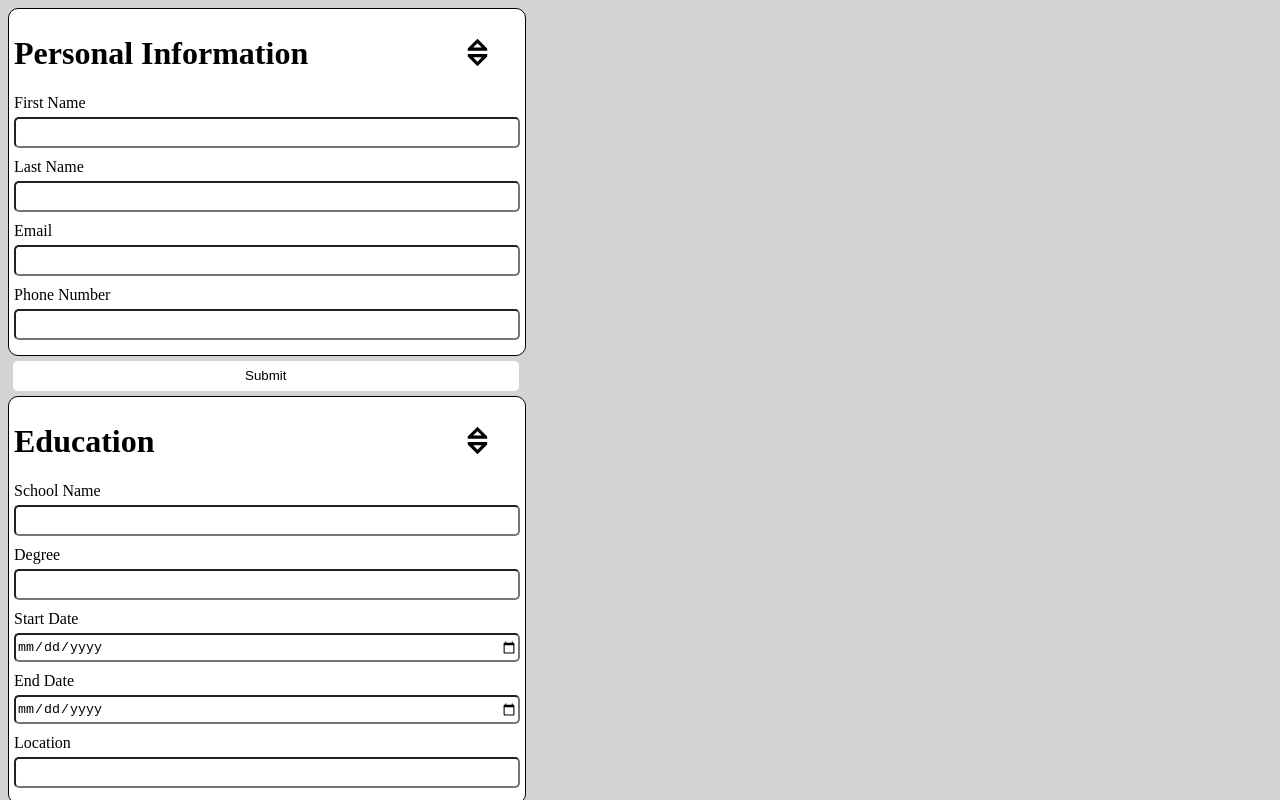
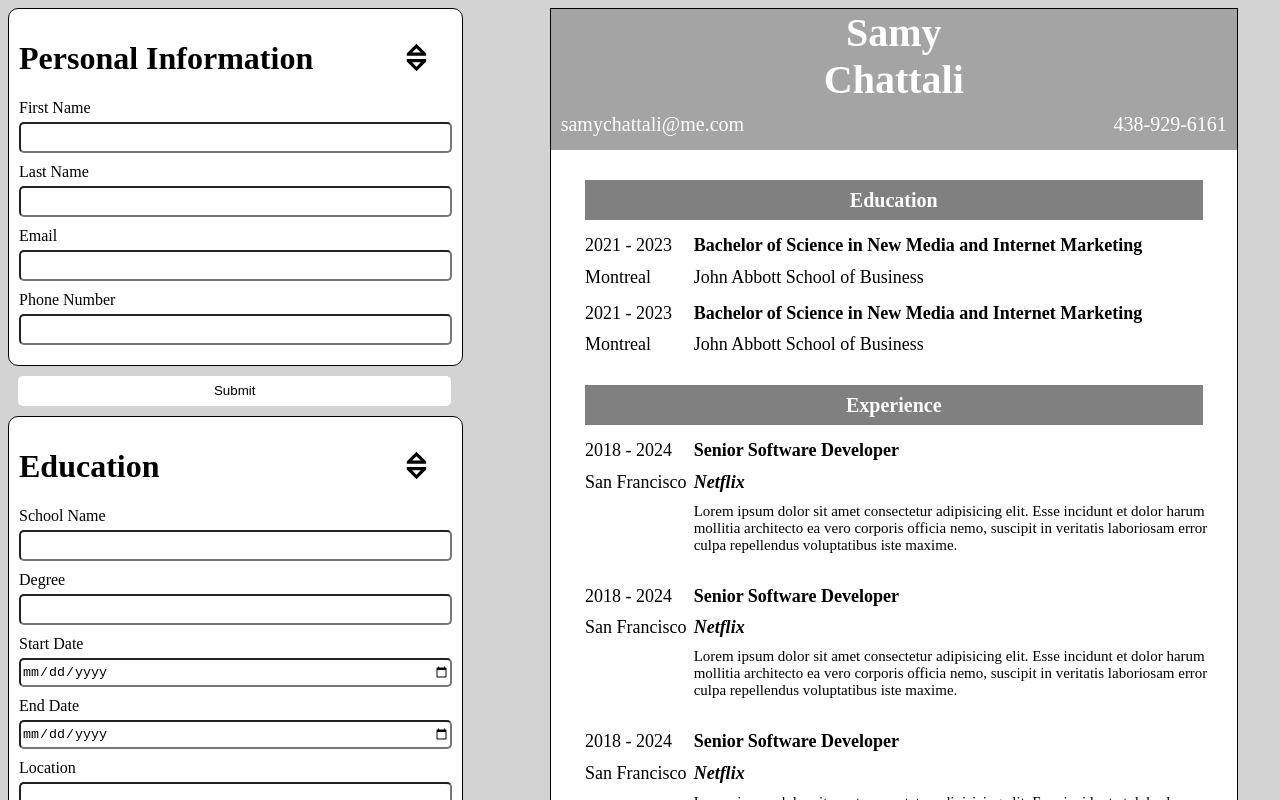
Before and after one commit to SamyyCh/cv-application, a React (Vite) app: page / in a window 1280 px wide. Shown: the top 800 px of the page. Built offline with nearby package versions, Linux system fonts and the light colour scheme.

Commit message:
Base CV Template Built

```diff
--- a/src/App.css
+++ b/src/App.css
@@ -1,3 +1,16 @@
 body {
     background-color: lightgray;
 }
+
+.page {
+    display: grid;
+    grid-template-columns: 0.75fr 1fr;
+}
+
+.left {
+    grid-column: 1;
+}
+
+.right {
+    grid-column: 2;
+}
--- a/src/App.jsx
+++ b/src/App.jsx
@@ -5,12 +5,23 @@ import CV from './components/cv.jsx'
 import '../src/App.css'
 
 function App() {
+  const info = new Info();
+  const education = new Education();
+  const experience = new Experience();
+  const cv = new CV();
+
   return (
     <>
-    <Info />
-    <Education />
-    <Experience />
-    <CV />
+    <div className='page'>
+      <div className='left'>
+        {info}
+        {education}
+        {experience}
+      </div>
+      <div className='right'>
+        {cv}
+      </div>
+    </div>
     </>
   )
 }
--- a/src/components/cv.jsx
+++ b/src/components/cv.jsx
@@ -2,15 +2,53 @@ import Info from './info.jsx'
 import React from 'react';
 // import Education from './components/education.jsx'
 // import Experience from './components/experience.jsx'
+import '../styles/cv.css'
 
 function cv() {
-
+    const info = new Info();
 
     return (
         <>
         <div className='fullPage'>
             <div className='cvHeader'>
-                <div id='fullName'></div>
+                <div id='fullName'>Samy Chattali</div>
+                <div id='cvEmail'>samychattali@me.com</div>
+                <div id='cvPhone'>438-929-6161</div>
+            </div>
+            <div id='cvEduTitle'>Education</div>
+            <div className='cvEducation'>
+                <div id='cvSchool'>John Abbott School of Business</div>
+                <div id='cvDegree'>Bachelor of Science in New Media and Internet Marketing</div>
+                <div id='startEndSchool'>2021 - 2023</div>
+                <div id='cvLocationSchool'>Montreal</div>
+            </div>
+            <div className='cvEducation'>
+                <div id='cvSchool'>John Abbott School of Business</div>
+                <div id='cvDegree'>Bachelor of Science in New Media and Internet Marketing</div>
+                <div id='startEndSchool'>2021 - 2023</div>
+                <div id='cvLocationSchool'>Montreal</div>
+            </div>
+            <div id='cvExpTitle'>Experience</div>
+            <div className='cvExperience'>
+                <div id='cvCompany'>Netflix</div>
+                <div id='cvPosition'>Senior Software Developer</div>
+                <div id='startEndWork'>2018 - 2024</div>
+                <div id='cvLocationWork'>San Francisco</div>
+                <div id='cvWork'>Lorem ipsum dolor sit amet consectetur adipisicing elit. Esse incidunt et dolor harum mollitia architecto ea vero corporis officia nemo, suscipit in veritatis laboriosam error culpa repellendus voluptatibus iste maxime.</div>
+            </div>
+            <div className='cvExperience'>
+                <div id='cvCompany'>Netflix</div>
+                <div id='cvPosition'>Senior Software Developer</div>
+                <div id='startEndWork'>2018 - 2024</div>
+                <div id='cvLocationWork'>San Francisco</div>
+                <div id='cvWork'>Lorem ipsum dolor sit amet consectetur adipisicing elit. Esse incidunt et dolor harum mollitia architecto ea vero corporis officia nemo, suscipit in veritatis laboriosam error culpa repellendus voluptatibus iste maxime.</div>
+            </div>
+            <div className='cvExperience'>
+                <div id='cvCompany'>Netflix</div>
+                <div id='cvPosition'>Senior Software Developer</div>
+                <div id='startEndWork'>2018 - 2024</div>
+                <div id='cvLocationWork'>San Francisco</div>
+                <div id='cvWork'>Lorem ipsum dolor sit amet consectetur adipisicing elit. Esse incidunt et dolor harum mollitia architecto ea vero corporis officia nemo, suscipit in veritatis laboriosam error culpa repellendus voluptatibus iste maxime.</div>
             </div>
         </div>
         </>
--- a/src/styles/cv.css
+++ b/src/styles/cv.css
@@ -0,0 +1,116 @@
+.fullPage {
+    width: 95%;
+    height: auto;
+    padding-bottom: 10%;
+    background-color: white;
+    border: 1px solid black;
+}
+
+.cvHeader {
+    height: 10%;
+    background-color: rgb(164, 164, 164);
+    display: grid;
+    grid-template-columns: 1fr 1fr 1fr;
+    grid-template-rows: 2fr 1fr;
+}
+
+#fullName {
+    display: flex;
+    justify-content: center;
+    align-items: center;
+    grid-column: 2;
+    text-align: center;
+    color: white;
+    font-size: 40px;
+    font-weight: bold;
+}
+
+#cvEmail {
+    margin: 10px;
+    grid-column: 1;
+    grid-row: 2;
+    color: white;
+    font-size: 20px;
+}
+
+#cvPhone {
+    margin: 10px;
+    grid-column: 3;
+    grid-row: 2;
+    text-align: end;
+    color: white;
+    font-size: 20px;
+}
+
+#cvEduTitle, #cvExpTitle {
+    display: flex;
+    justify-content: center;
+    align-items: center;
+    margin-top: 30px;
+    margin-left: 5%;
+    width: 90%;
+    height: 40px;
+    background-color: grey;
+    font-size: 20px;
+    font-weight: bold;
+    color: white;
+}
+
+.cvEducation {
+    display: grid;
+    grid-template-columns: 1fr 5fr;
+    grid-template-rows: 1.5fr 1fr;
+    margin-top: 15px;
+    margin-left: 5%;
+}
+
+#cvSchool {
+    grid-column: 2;
+    grid-row: 2;
+    font-size: 18px;
+}
+
+#cvDegree, #cvPosition {
+    grid-column: 2;
+    grid-row: 1;
+    font-size: 18px;
+    font-weight: bold;
+}
+
+#startEndSchool, #startEndWork {
+    grid-column: 1;
+    grid-row: 1;
+    font-size: 18px;
+    text-align: left;
+}
+
+#cvLocationSchool, #cvLocationWork {
+    grid-column: 1;
+    grid-row: 2;
+    font-size: 18px;
+    text-align: left;
+}
+
+.cvExperience {
+    display: grid;
+    grid-template-columns: 1fr 5fr;
+    grid-template-rows: 1.5fr 1fr 3fr;
+    margin-top: 15px;
+    margin-bottom: 30px;
+    margin-left: 5%;
+}
+
+#cvCompany {
+    grid-column: 2;
+    grid-row: 2;
+    font-size: 18px;
+    font-weight: bold;
+    font-style: italic;
+}
+
+#cvWork {
+    margin-top: 10px;
+    grid-column: 2;
+    grid-row: 3;
+    font-size: 15px;
+}
--- a/src/styles/education.css
+++ b/src/styles/education.css
@@ -1,9 +1,9 @@
 .education {
     background-color: white;
-    max-width: 40%;
+    max-width: 80%;
     display: grid;
     grid-template-columns: 1fr;
-    padding: 5px;
+    padding: 10px;
     border: 1px solid black;
     border-radius: 10px
 }
--- a/src/styles/experience.css
+++ b/src/styles/experience.css
@@ -1,9 +1,9 @@
 .experience {
     background-color: white;
-    max-width: 40%;
+    max-width: 80%;
     display: grid;
     grid-template-columns: 1fr;
-    padding: 5px;
+    padding: 10px;
     border: 1px solid black;
     border-radius: 10px
 }
--- a/src/styles/info.css
+++ b/src/styles/info.css
@@ -1,9 +1,9 @@
 .fullInfo {
     background-color: white;
-    max-width: 40%;
+    max-width: 80%;
     display: grid;
     grid-template-columns: 1fr;
-    padding: 5px;
+    padding: 10px;
     border: 1px solid black;
     border-radius: 10px;
 }
@@ -36,8 +36,8 @@ input {
 #submit {
     background-color: white;
     height: 30px;
-    margin: 5px;
-    width: 40%;
+    margin: 10px;
+    width: 80%;
     border-style: none;
     border-radius: 5px;
 }
```
